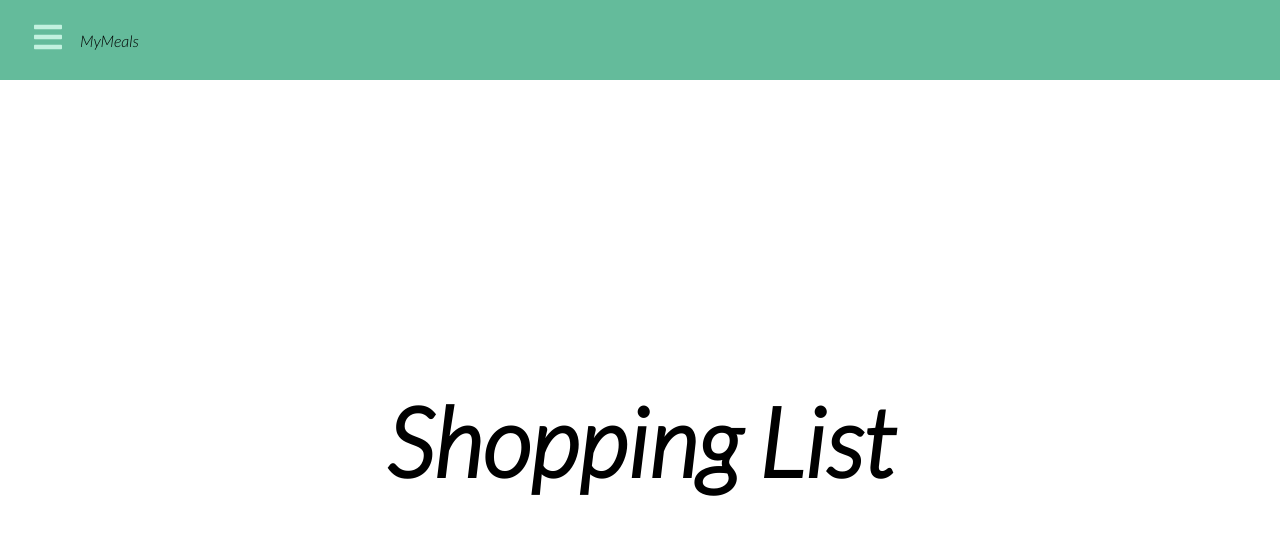
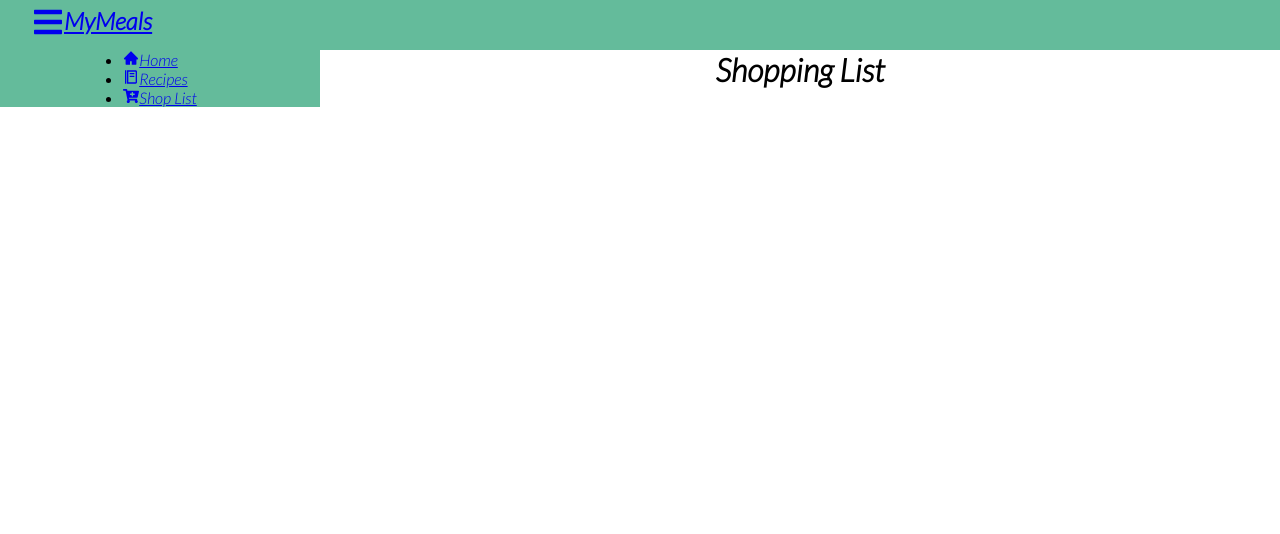
Before and after one commit to sstby/meals, a React (Create React App) app: page /shoplist in a window 1280 px wide. Shown: the top 534 px of the page. Built offline with nearby package versions, Linux system fonts and the light colour scheme.

Commit message:
branch commit

```diff
--- a/src/App.css
+++ b/src/App.css
@@ -7,10 +7,130 @@
   font-family: 'Lato', sans-serif;
 }
 
-.home, .recipes, .shoplist {
+body, html {
+  height: 100%;
+}
+
+header {
+  height: 50px;
+  display: flex;
+  flex-direction: row;
+  align-items: center;
+  background-color: rgb(100, 187, 155);
+}
+.start {
+  display: flex;
+  flex-direction: row;
+}
+.menu-bar {
+  margin-left: 2rem;
+  font-size: 2rem;
+  background: none;
+}
+
+.container{
+  height: calc(100% - 50px);
+  display: grid;
+  grid-template-columns: minmax(100px, 25%) 1fr;
+}
+
+.sidebar {
+  align-self: stretch;
+  height: 100%;
+  display: flex;
+  justify-content: center;
+  overflow-y: none;
+  top: 50px;
+  transition: 500ms;
+  background-color: rgb(100, 187, 155);
+}
+
+.sidebar-mini span{
+  display: none;
+}
+
+.content {
+  display: flex;
+  margin: 0 auto;
+}
+/* .home, .recipes, .shoplist {
   display: flex;
   height: 90vh;
   align-items: center;
   justify-content: center;
   font-size: 3rem;
 }
+
+.navbar {
+  background-color: rgb(100, 187, 155);
+  height: 5rem;
+  display: flex;
+  justify-content: flex-start;
+  align-items: center;
+}
+
+.menu-bar {
+  margin-left: 2rem;
+  font-size: 2rem;
+  background: none;
+}
+
+.nav-menu {
+  background-color: rgb(100, 187, 155);
+  width: 250px;
+  height: 100vh;
+  display: flex;
+  justify-content: center;
+  position: fixed;
+  top: 0;
+  left: -100%;
+  transition: 850ms;
+}
+
+.nav-menu.active {
+  left: 0;
+  transition: 350ms;
+}
+
+.nav-text {
+  display: flex;
+  justify-content: flex-start;
+  align-items: center;
+  padding: 8px 0px 8px 16px;
+  list-style: none;
+  height: 60px;
+}
+
+.nav-text a {
+  text-decoration: none;
+  color: rgb(194, 241, 223);
+  font-size: 18px;
+  width: 95%;
+  height: 100%;
+  display: flex;
+  align-items: center;
+  padding: 0 16px;
+  border-radius: 4px;
+}
+
+.nav-text a:hover {
+  background-color: rgb(242, 242, 234);
+  color: rgb(116, 243, 194);
+}
+
+.nav-menu-items {
+  width: 100%;
+}
+
+.navbar-toggle {
+  width: 100%;
+  height: 5rem;
+  display: flex;
+  justify-content: flex-start;
+  align-items: center;
+}
+
+span {
+  margin-left: 16px;
+}
+ */
--- a/src/App.js
+++ b/src/App.js
@@ -4,13 +4,35 @@ import { BrowserRouter as Router, Routes, Route } from 'react-router-dom'
 import Home from './pages/Home';
 import Recipes from './pages/Recipes';
 import Shoplist from './pages/ShopList';
+import React from 'react';
 
-function App() {
+import Header from './components/Header'
+import Sidebar from './components/Sidebar';
+
+class App extends React.Component {
+
+  constructor(props) {
+    super(props);
+    this.state = {
+      sidebar: true
+    }
+  }
+
+  showSidebar = () => {
+    const sidebar = this.state.sidebar
+
+    this.setState({ sidebar: !sidebar })
+    console.log(this.state.sidebar)
+  }
+
+  render() {
     return (
       <>
         <Router>
-        <Navbar />
-        <div className='conteiner'>
+          {/* <Navbar /> */}
+            <Header showSidebar={this.showSidebar} />
+            <div className='container'>
+              <Sidebar sidebar={this.state.sidebar} />
               <Routes>
                 <Route exact path='/' element={<Home />} />
                 <Route path='/recipes' element={<Recipes />} />
@@ -22,4 +44,6 @@ function App() {
     );
   }
 
+}
+
 export default App;
--- /dev/null
+++ b/src/components/Header.js
@@ -0,0 +1,22 @@
+import React from 'react'
+import { Link } from 'react-router-dom'
+import * as FaIcons from "react-icons/fa";
+
+class Header extends React.Component {
+    render() {
+        return (
+            <header className='header'>
+                <div className='start'>
+                    <Link to="#" className='menu-bar' >
+                        <FaIcons.FaBars onClick={() => this.props.showSidebar()} />
+                    </Link>
+                    <Link to='/' className='logo'>
+                        <h2>MyMeals</h2>
+                    </Link>
+                </div>
+            </header>
+        )
+    }
+}
+
+export default Header
--- a/src/components/Navbar.js
+++ b/src/components/Navbar.js
@@ -4,7 +4,6 @@ import * as AiIcons from "react-icons/ai";
 import { Link } from 'react-router-dom';
 import { NavbarData } from './NavbarData';
 import { IconContext } from 'react-icons';
-import './Navbar.css';
 
 function Navbar() {
     const [sidebar, toggleSidebar] = useState(false);
--- /dev/null
+++ b/src/components/Sidebar.js
@@ -0,0 +1,32 @@
+import React from 'react'
+import { NavbarData } from './NavbarData'
+import * as FaIcons from "react-icons/fa";
+import * as AiIcons from "react-icons/ai";
+import { Link } from 'react-router-dom';
+import { IconContext } from 'react-icons';
+
+class Sidebar extends React.Component {
+    render() {
+        return (
+            <div >
+                <nav className={this.props.sidebar ? 'sidebar' : 'sidebar sidebar-mini'}>
+                    <ul className='nav-menu-items'>
+                        {NavbarData.map((item, index) => {
+                            return (
+                                <li key={index} className={item.class}>
+                                    <Link to={item.path}>
+                                        {item.icon}
+                                        <span>{item.title}</span>
+                                    </Link>
+                                </li>
+                            )
+                        })}
+                    </ul>
+                </nav>
+            </div>
+        )
+    }
+
+}
+
+export default Sidebar
--- a/src/index.css
+++ b/src/index.css
@@ -11,3 +11,76 @@ code {
   font-family: source-code-pro, Menlo, Monaco, Consolas, 'Courier New',
     monospace;
 }
+
+.navbar {
+  background-color: rgb(100, 187, 155);
+  height: 5rem;
+  display: flex;
+  justify-content: flex-start;
+  align-items: center;
+}
+
+.menu-bar {
+  margin-left: 2rem;
+  font-size: 2rem;
+  background: none;
+}
+
+.nav-menu {
+  background-color: rgb(100, 187, 155);
+  width: 250px;
+  height: 100vh;
+  display: flex;
+  justify-content: center;
+  position: fixed;
+  top: 0;
+  left: -100%;
+  transition: 850ms;
+}
+
+.nav-menu.active {
+  left: 0;
+  transition: 350ms;
+}
+
+.nav-text {
+  display: flex;
+  justify-content: flex-start;
+  align-items: center;
+  padding: 8px 0px 8px 16px;
+  list-style: none;
+  height: 60px;
+}
+
+.nav-text a {
+  text-decoration: none;
+  color: rgb(194, 241, 223);
+  font-size: 18px;
+  width: 95%;
+  height: 100%;
+  display: flex;
+  align-items: center;
+  padding: 0 16px;
+  border-radius: 4px;
+}
+
+.nav-text a:hover {
+  background-color: rgb(242, 242, 234);
+  color: rgb(116, 243, 194);
+}
+
+.nav-menu-items {
+  width: 100%;
+}
+
+.navbar-toggle {
+  width: 100%;
+  height: 5rem;
+  display: flex;
+  justify-content: flex-start;
+  align-items: center;
+}
+
+span {
+  margin-left: 16px;
+}
--- a/src/pages/Home.js
+++ b/src/pages/Home.js
@@ -2,8 +2,9 @@ import React from 'react'
 
 function Home() {
     return (
-        <div className='home'>
+        <div className='content'>
             <h1>Home</h1>
+
         </div>
     )
 }
--- a/src/pages/Recipes.js
+++ b/src/pages/Recipes.js
@@ -2,7 +2,7 @@ import React from 'react'
 
 function Recipes() {
     return (
-        <div className='recipes'>
+        <div className='content'>
             <h1>Recipes</h1>
         </div>
     )
--- a/src/pages/ShopList.js
+++ b/src/pages/ShopList.js
@@ -2,7 +2,7 @@ import React from 'react'
 
 function Shoplist() {
     return (
-        <div className='shoplist'>
+        <div className='content'>
             <h1>Shopping List</h1>
         </div>
     )
```
Lines whose indentation alone changed are shown as unchanged.
